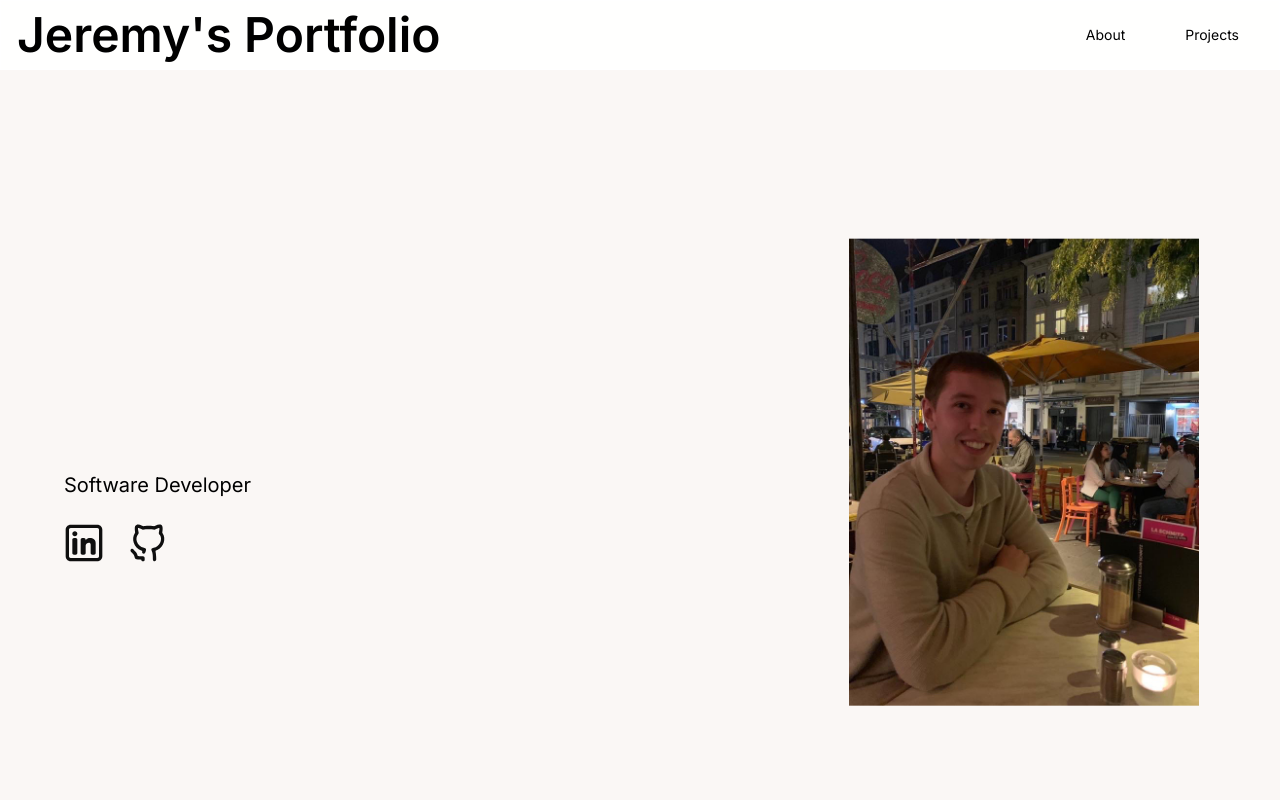
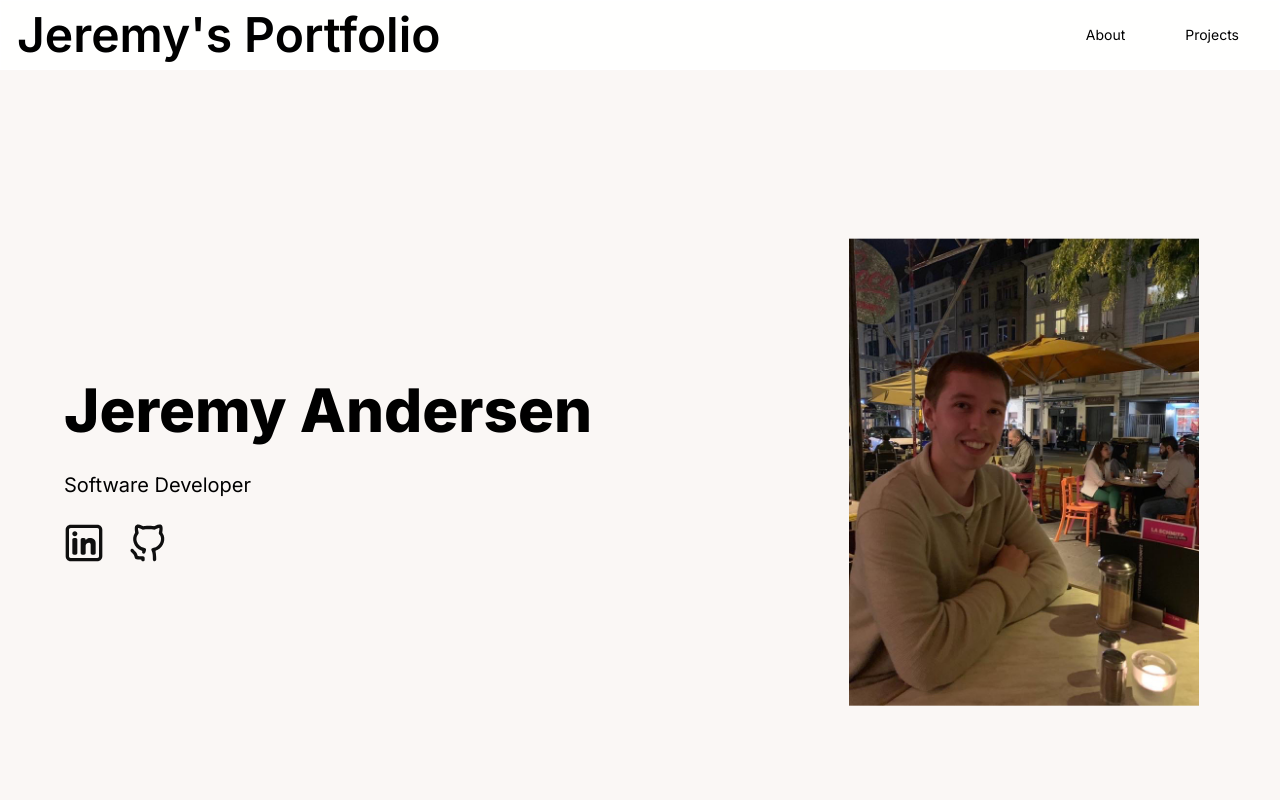
Before and after one commit to jere0015/DevPortfolio, a Next.js app: page / in a window 1280 px wide. Shown: the top 800 px of the page. Built offline with nearby package versions, Linux system fonts and the light colour scheme.

Commit message:
Fixed css

```diff
--- a/app/components/home.tsx
+++ b/app/components/home.tsx
@@ -7,7 +7,7 @@ const Home = () => {
     <section className='lg:py-36'>
       <div className="grid grid-cols-1 sm:grid-cols-12">
         <div className="col-span-8 place-self-center text-center sm:text-left justify-self-start">
-          <h1 className='mb-4 text-4xl sm:text-5xl lg:text-6xl lg:leading-normal font-extrabold text-transparent bg-clip-text bg-gradient-to-r text-black'>
+          <h1 className='mb-4 text-4xl sm:text-5xl lg:text-6xl lg:leading-normal font-extrabold bg-clip-text bg-gradient-to-r text-black'>
             Jeremy Andersen
           </h1>
           <p className='text-base sm:text-lg mb-6 lg:text-xl'>
```
